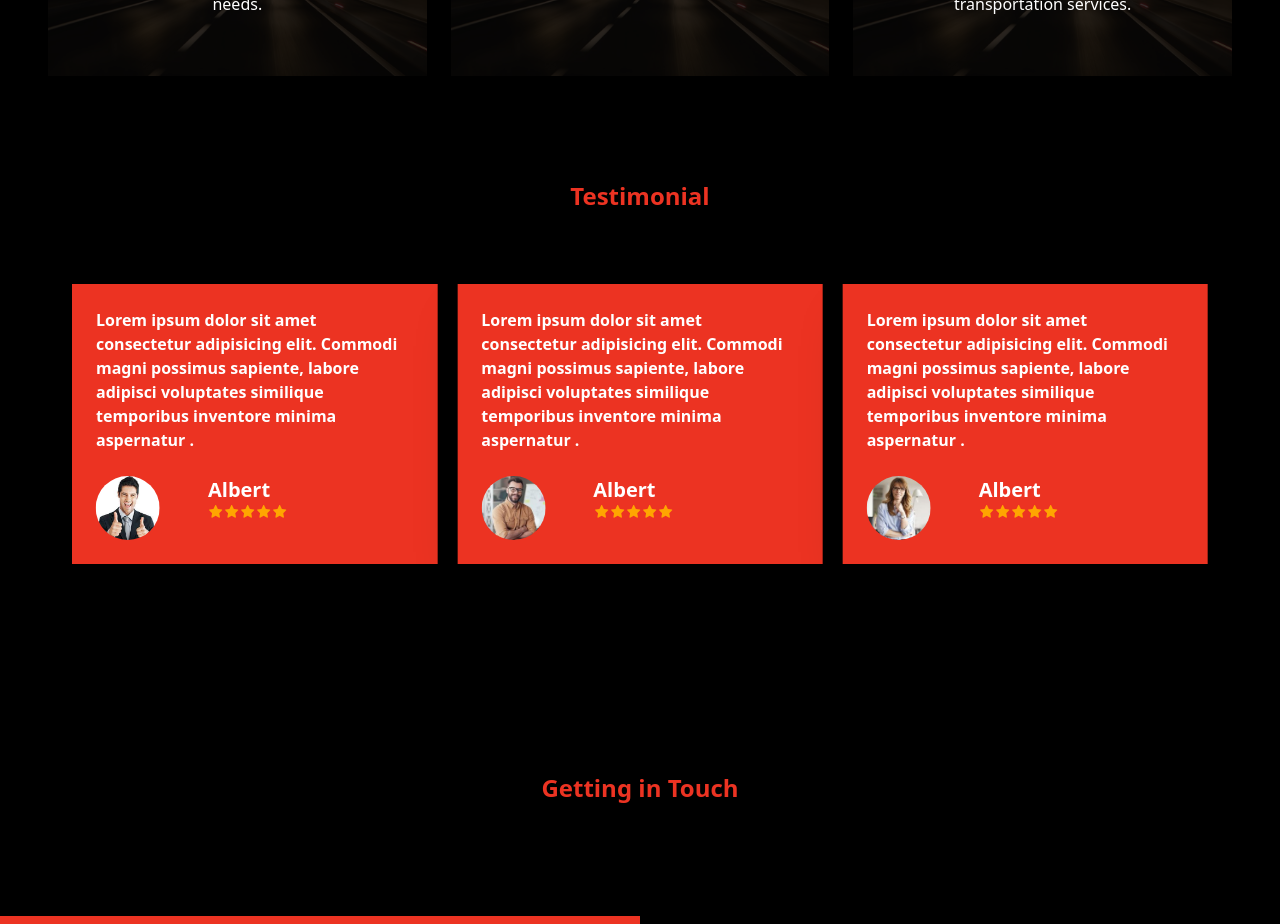
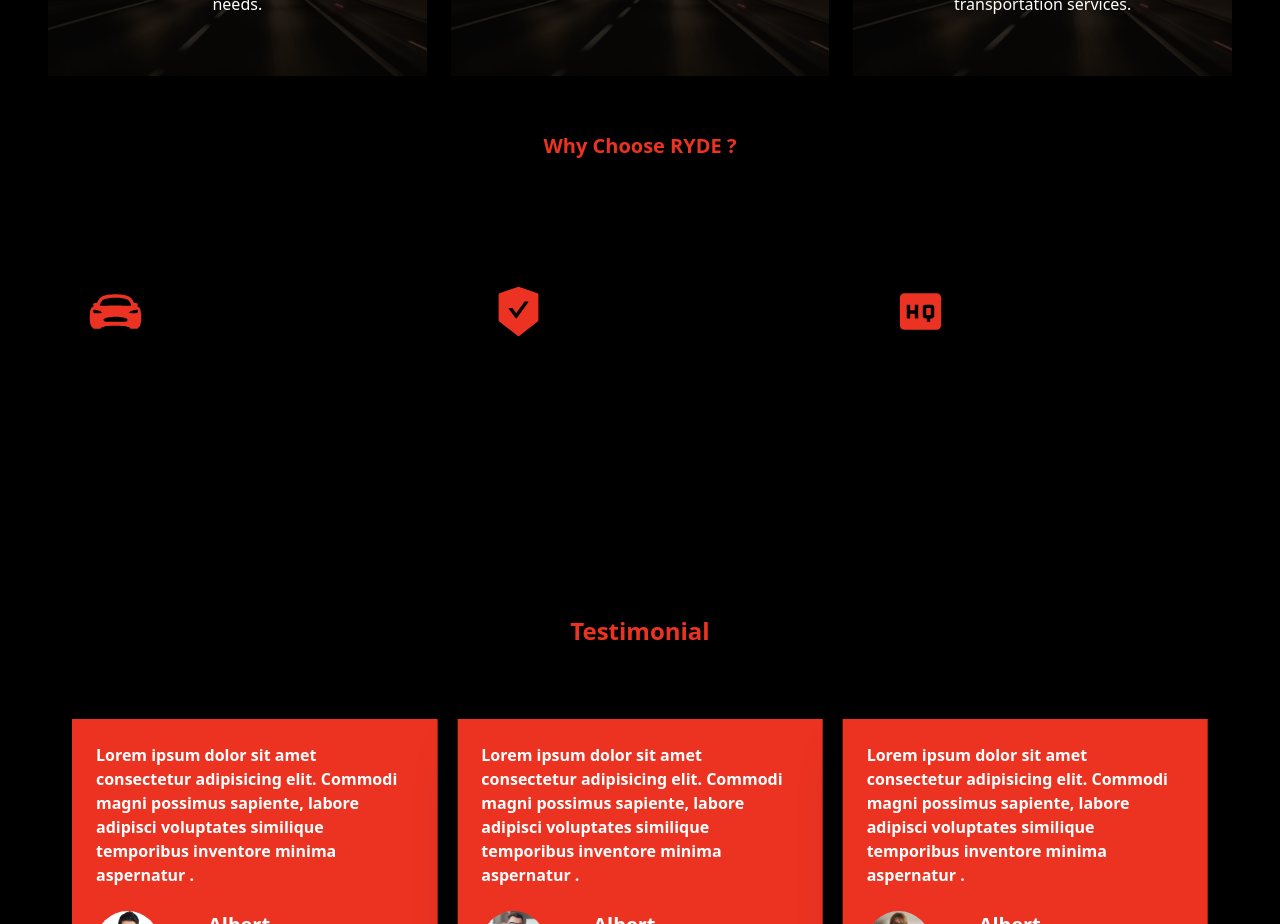
Before and after one commit to SumiAkter2/ryde-clientSide, a React (Vite) app: page / in a window 1280 px wide. Shown: the part 2040-2964 px from the top of the page. Built offline with nearby package versions, Linux system fonts and the light colour scheme.

Commit message:
added choose us

```diff
--- /dev/null
+++ b/src/Component/Home/ChooseUs.jsx
@@ -0,0 +1,44 @@
+import { IoCarSport } from "react-icons/io5";
+import { AiFillSafetyCertificate } from "react-icons/ai";
+import { MdHighQuality } from "react-icons/md";
+const ChooseUs = () => {
+  return (
+    <div className="mt-12">
+      <div className="text-center px-6 ">
+        <p className="py-2 text-xl font-bold text-success">Why Choose RYDE ?</p>
+        <h1 className="text-xl mb-3">Your Reliable Transportation Partner</h1>
+      </div>
+
+      <div className="grid lg:grid-cols-3 md:grid-cols-2 gap-6 lg:mx-12 mx-6 my-12">
+        <div className="p-10 shadow-2xl text-start max-w-sm">
+          <IoCarSport size="55px" color="#ec3323" />
+
+          <h1 className="text-xl font-bold my-4">Smart and Beautiful Cars</h1>
+          <p className="font-semibold ">
+            Our fleet offers stylish and efficient vehicles for all occasions.
+          </p>
+        </div>
+        <div className="p-10 shadow-2xl text-start max-w-sm">
+          <AiFillSafetyCertificate size="55px" color="#ec3323" />
+
+          <h1 className="text-xl font-bold my-4">Safety and Comfort</h1>
+          <p className="font-semibold ">
+            We prioritize your well-being, ensuring safe and comfortable
+            journeys.
+          </p>
+        </div>
+        <div className="p-10 shadow-2xl text-start max-w-sm">
+          <MdHighQuality size="55px" color="#ec3323" />
+
+          <h1 className="text-xl font-bold my-4">Reliability and Quality</h1>
+          <p className="font-semibold ">
+            RYDE vehicles are well-maintained and roadworthy for your peace of
+            mind.
+          </p>
+        </div>
+      </div>
+    </div>
+  );
+};
+
+export default ChooseUs;
--- a/src/Component/Home/Home.jsx
+++ b/src/Component/Home/Home.jsx
@@ -1,5 +1,6 @@
 import About from "./About";
 import Banner from "./Banner/Banner";
+import ChooseUs from "./ChooseUs";
 import Contact from "./Contact";
 import Services from "./Services";
 import Testimonials from "./Testimonials";
@@ -10,6 +11,8 @@ const Home = () => {
       <Banner />
       <About />
       <Services />
+
+      <ChooseUs />
       <Testimonials />
       <Contact />
     </div>
```
